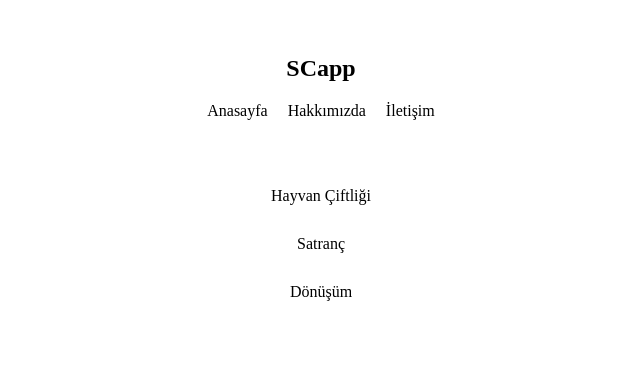
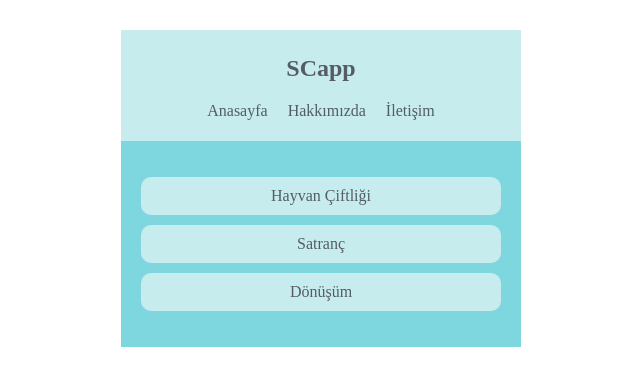
Before and after one commit to sdnrcvk/React-SCapp, a React (Create React App) app: page / in a window 1280 px wide. Shown: the top 386 px of the page, without its empty margins (319-959 px from the left). Built offline with nearby package versions, Linux system fonts and the light colour scheme.

Commit message:
contex access provided

```diff
--- a/src/App.js
+++ b/src/App.js
@@ -1,6 +1,6 @@
 import Booklist from "./components/BookList";
 import Navbar from "./components/Navbar";
-import ThemeContextProvider from "./contexts/ThemeContext";
+import ThemeContextProvider, {ThemeContext} from "./contexts/ThemeContext";
 
 function App() {
   return (
--- a/src/components/BookList.js
+++ b/src/components/BookList.js
@@ -1,13 +1,19 @@
 import React, { Component } from 'react'
+import { ThemeContext } from '../contexts/ThemeContext'
 
 export default class Booklist extends Component {
+    static contextType=ThemeContext;
+
   render() {
+
+    const {isLightTheme,dark,light}=this.context;
+    const theme=isLightTheme ? light:dark;
     return (
-      <div className='book-list'>
+      <div className='book-list' style={{background:theme.bg,color:theme.syntax}}>
         <ul>
-            <li>Hayvan Çiftliği</li>
-            <li>Satranç</li>
-            <li>Dönüşüm</li>
+            <li style={{background:theme.ui}}>Hayvan Çiftliği</li>
+            <li style={{background:theme.ui}}>Satranç</li>
+            <li style={{background:theme.ui}}>Dönüşüm</li>
         </ul>
       </div>
     )
--- a/src/components/Navbar.js
+++ b/src/components/Navbar.js
@@ -1,9 +1,15 @@
 import React, { Component } from 'react'
+import { ThemeContext } from '../contexts/ThemeContext'
 
 export class Navbar extends Component {
+    static contextType=ThemeContext;
+
   render() {
+
+    const {isLightTheme,dark,light}=this.context;
+    const theme=isLightTheme ? light:dark;
     return (
-      <nav>
+      <nav style={{background:theme.ui,color:theme.syntax}}>
         <h1>SCapp</h1>
         <ul>
             <li>Anasayfa</li>
--- a/src/contexts/ThemeContext.js
+++ b/src/contexts/ThemeContext.js
@@ -7,7 +7,7 @@ class ThemeContextProvider extends Component {
     state={
         isLightTheme:true,
         light:{syntax:'#535c68',ui:'#c7ecee',bg:'#7ed6df'},
-        dark:{syntax:'#f5f6fa',ui:'##303952',bg:'#192a56'}
+        dark:{syntax:'#f5f6fa',ui:'#303952',bg:'#192a56'}
     }
 
     render(){
```
